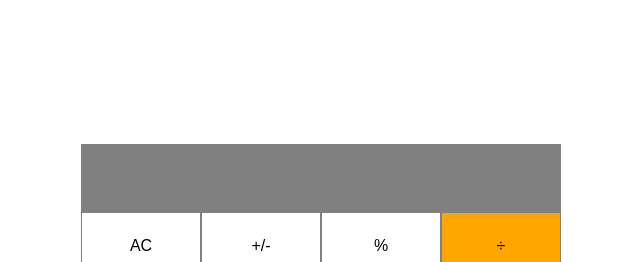
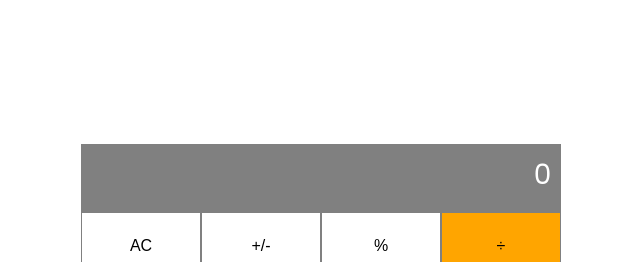
Before and after one commit to HafizMassamTabraizKhan/Math-Magicians, a React (Create React App) app: page / in a window 1280 px wide. Shown: the top 262 px of the page, without its empty margins (319-959 px from the left). Built offline with nearby package versions, Linux system fonts and the light colour scheme.

Commit message:
Modulus issue resolved

```diff
--- a/src/components/CalculatorDisplay.js
+++ b/src/components/CalculatorDisplay.js
@@ -3,7 +3,7 @@ import PropTypes from 'prop-types';
 function CalculatorDisplay({ total, operation, next }) {
   return (
     <div className="display-screen">
-      {total !== 0 && total}
+      {total}
       {operation}
       {next}
     </div>
@@ -17,7 +17,7 @@ CalculatorDisplay.propTypes = {
 };
 
 CalculatorDisplay.defaultProps = {
-  total: null,
+  total: '',
   operation: null,
   next: null,
 };
```
